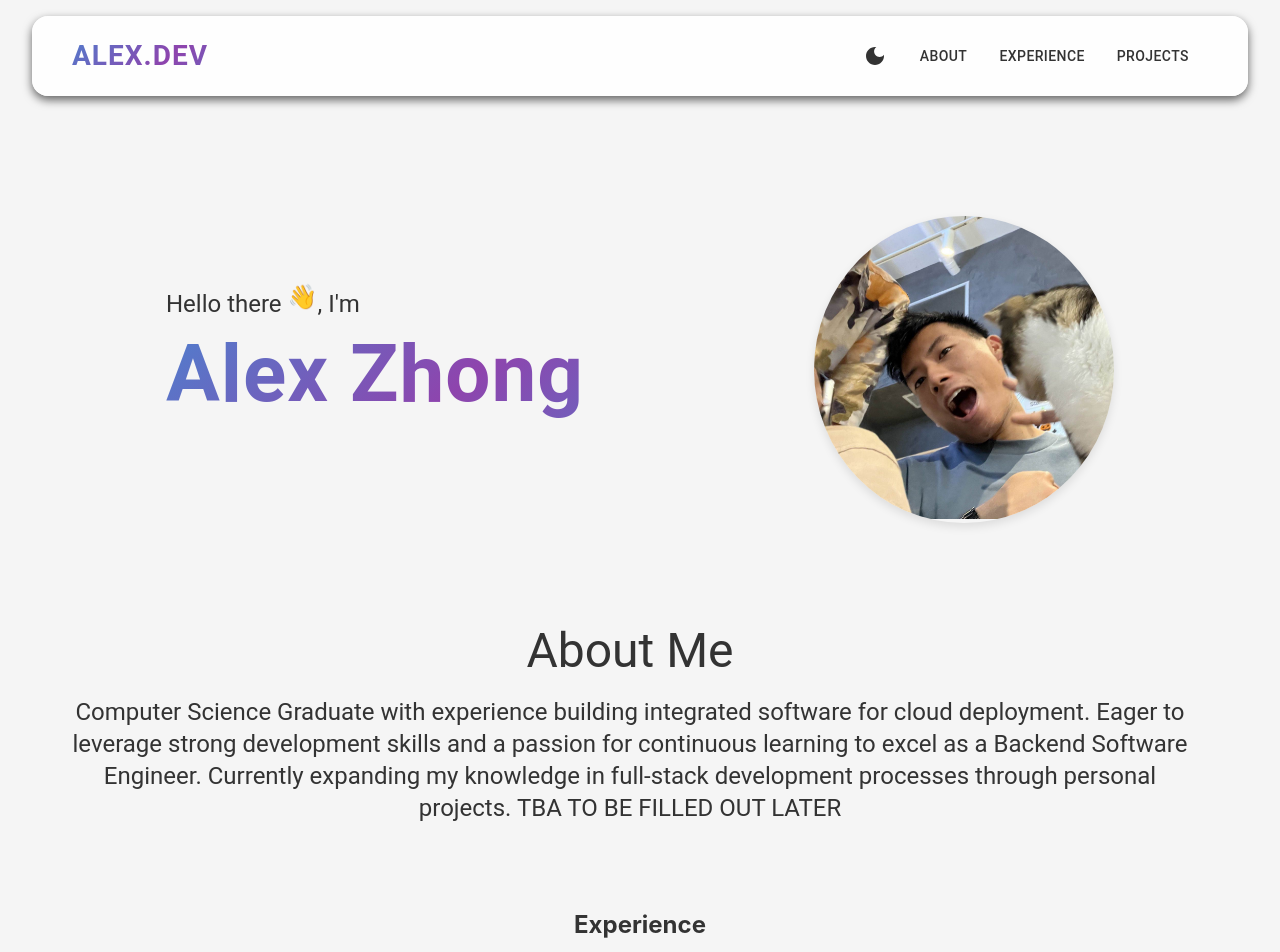
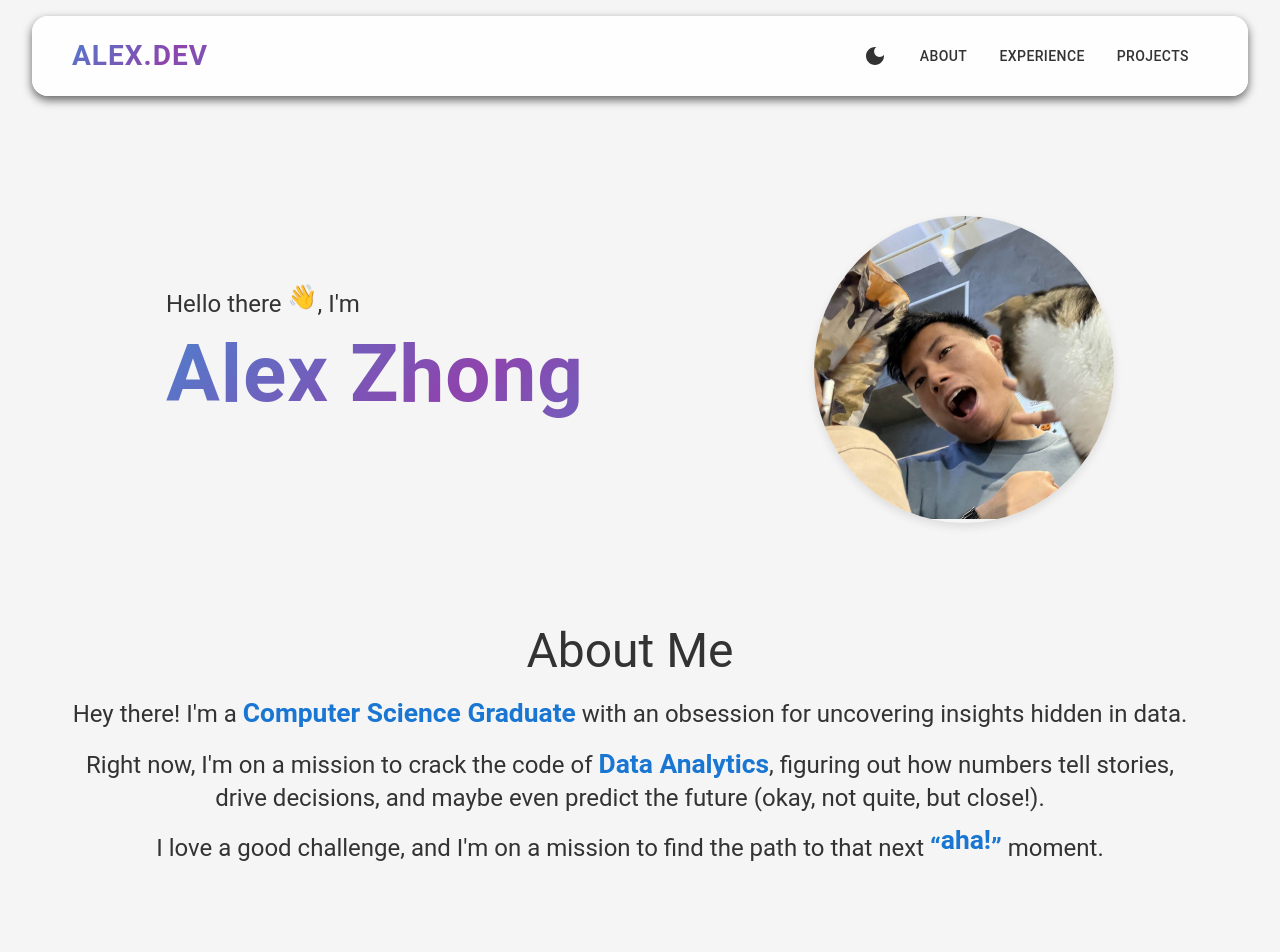
Before and after one commit to Gitalexzhong/portfolio, a React (Create React App) app: page / in a window 1280 px wide. Shown: the top 952 px of the page. Built offline with nearby package versions, Linux system fonts and the light colour scheme.

Commit message:
Updated about page

```diff
--- a/package.json
+++ b/package.json
@@ -7,6 +7,9 @@
     "@emotion/styled": "^11.14.0",
     "@mui/icons-material": "^6.4.6",
     "@mui/material": "^6.4.6",
+    "@tabler/icons-react": "^3.30.0",
+    "@tailwindcss/cli": "^4.0.9",
+    "@tailwindcss/vite": "^4.0.9",
     "@testing-library/dom": "^10.4.0",
     "@testing-library/jest-dom": "^6.6.3",
     "@testing-library/react": "^16.2.0",
@@ -17,6 +20,7 @@
     "react-dom": "^19.0.0",
     "react-scripts": "5.0.1",
     "tailwind-merge": "^3.0.2",
+    "tailwindcss": "^4.0.9",
     "web-vitals": "^2.1.4"
   },
   "scripts": {
--- a/src/App.js
+++ b/src/App.js
@@ -30,7 +30,7 @@ function App() {
       <Navbar darkMode={darkMode} toggleDarkMode={toggleDarkMode} />
       <div style={{ marginTop: '100px', padding: '16px' }}>
         <Home darkMode={darkMode} />
-        <About />
+        <About darkMode={darkMode} />
         <Experience />
         <Projects />
       </div>
--- a/src/components/About.js
+++ b/src/components/About.js
@@ -1,8 +1,36 @@
-import React from 'react';
-import { Box, Typography } from '@mui/material';
-import { styled } from '@mui/system';
+import React, { useState, useEffect, useRef } from 'react';
+import { Box, Typography, useTheme } from '@mui/material';
+import { styled, keyframes } from '@mui/system';
 
-// Styled components for a unique design
+// Define keyframes for the bouncing effect (for emoji)
+const bounce = keyframes`
+  0% { transform: translateY(0); }
+  30% { transform: translateY(-8px); }
+  60% { transform: translateY(4px); }
+  100% { transform: translateY(0); }
+`;
+
+// Styled component for animated emoji (slower bounce)
+const AnimatedEmoji = styled('span')({
+  display: 'inline-block',
+  fontSize: '1em',
+  animation: `${bounce} 2.5s infinite ease-in-out`, // Matches typing animation
+});
+
+// Simple colored underlined effect for bold text
+const SpecialText = styled('b')(({ theme, darkMode }) => ({
+  fontWeight: 'bold',
+  fontSize: '1.1em',
+  color: darkMode ? '#ADD8E6' : '#1976d2', // Lighter blue (#ADD8E6) for dark mode, normal blue for light mode
+  borderBottom: '2px solid transparent',
+  transition: 'border-color 0.3s ease-in-out, color 0.3s ease-in-out',
+  '&:hover': {
+    borderBottom: `2px solid ${darkMode ? '#0288d1' : '#1565c0'}`, // Darker blue on hover for both modes
+    color: darkMode ? '#0288d1' : '#1565c0', // Darker blue on hover for both modes
+  },
+}));
+
+// Styled container
 const Container = styled(Box)(({ theme }) => ({
   display: 'flex',
   flexDirection: 'row',
@@ -10,7 +38,7 @@ const Container = styled(Box)(({ theme }) => ({
   justifyContent: 'space-between',
   padding: '50px',
   [theme.breakpoints.down('md')]: {
-    flexDirection: 'column', // Stack on small screens
+    flexDirection: 'column',
     textAlign: 'center',
   },
 }));
@@ -23,19 +51,48 @@ const TextSection = styled(Box)(({ theme }) => ({
   },
 }));
 
-const ImageSection = styled(Box)(({ theme }) => ({
-  flex: 1,
-  maxWidth: '300px',
-  width: '100%',
-  borderRadius: '50%',
-  overflow: 'hidden',
-  boxShadow: '0px 4px 10px rgba(0, 0, 0, 0.1)',
-  [theme.breakpoints.down('md')]: {
-    marginTop: '20px',
-  },
-}));
+// Typing Effect Component with adjusted timing
+const TypingEffect = ({ text, duration = 2500 }) => {
+  const [displayedText, setDisplayedText] = useState('');
+  const [isVisible, setIsVisible] = useState(false);
+  const ref = useRef(null);
 
-function About() {
+  // Use Intersection Observer to detect when text enters viewport
+  useEffect(() => {
+    const observer = new IntersectionObserver(
+      ([entry]) => {
+        if (entry.isIntersecting) setIsVisible(true);
+      },
+      { threshold: 0.5 }
+    );
+
+    if (ref.current) observer.observe(ref.current);
+    return () => observer.disconnect();
+  }, []);
+
+  // Typing effect logic
+  useEffect(() => {
+    if (isVisible) {
+      let i = 0;
+      const typingSpeed = duration / text.length; // Ensure it matches bounce animation time
+
+      const interval = setInterval(() => {
+        if (i < text.length) {
+          setDisplayedText(text.slice(0, i + 1));
+          i++;
+        } else {
+          clearInterval(interval);
+        }
+      }, typingSpeed);
+
+      return () => clearInterval(interval);
+    }
+  }, [isVisible, text, duration]);
+
+  return <SpecialText ref={ref}>{displayedText}</SpecialText>;
+};
+
+function About({ darkMode }) {
   return (
     <section id="about">
       <Container>
@@ -44,13 +101,18 @@ function About() {
             About Me
           </Typography>
           <Typography variant="h5" paragraph>
-            Computer Science Graduate with experience building integrated
-            software for cloud deployment. Eager to leverage strong development
-            skills and a passion for continuous learning to excel as a Backend
-            Software Engineer. Currently expanding my knowledge in full-stack
-            development processes through personal projects.
-
-            TBA TO BE FILLED OUT LATER
+            Hey there! I'm a <TypingEffect text="Computer Science Graduate" duration={2500} /> with an obsession
+            for uncovering insights hidden in data.
+          </Typography>
+          <Typography variant="h5" paragraph>
+            Right now, I'm on a mission to crack the code of{' '}
+            <TypingEffect text="Data Analytics" duration={2500} />, figuring out how numbers tell stories, drive
+            decisions, and maybe even predict the future (okay, not quite, but
+            close!).
+          </Typography>
+          <Typography variant="h5" paragraph>
+            I love a good challenge, and I'm on a mission to find the path to
+            that next <SpecialText darkMode={darkMode}>“<AnimatedEmoji>aha!</AnimatedEmoji>”</SpecialText> moment.
           </Typography>
         </TextSection>
       </Container>
```
Also changed, not shown: src/index.css (line endings or trailing spaces), 1 other file (tests, documents, lock files or other folders).
